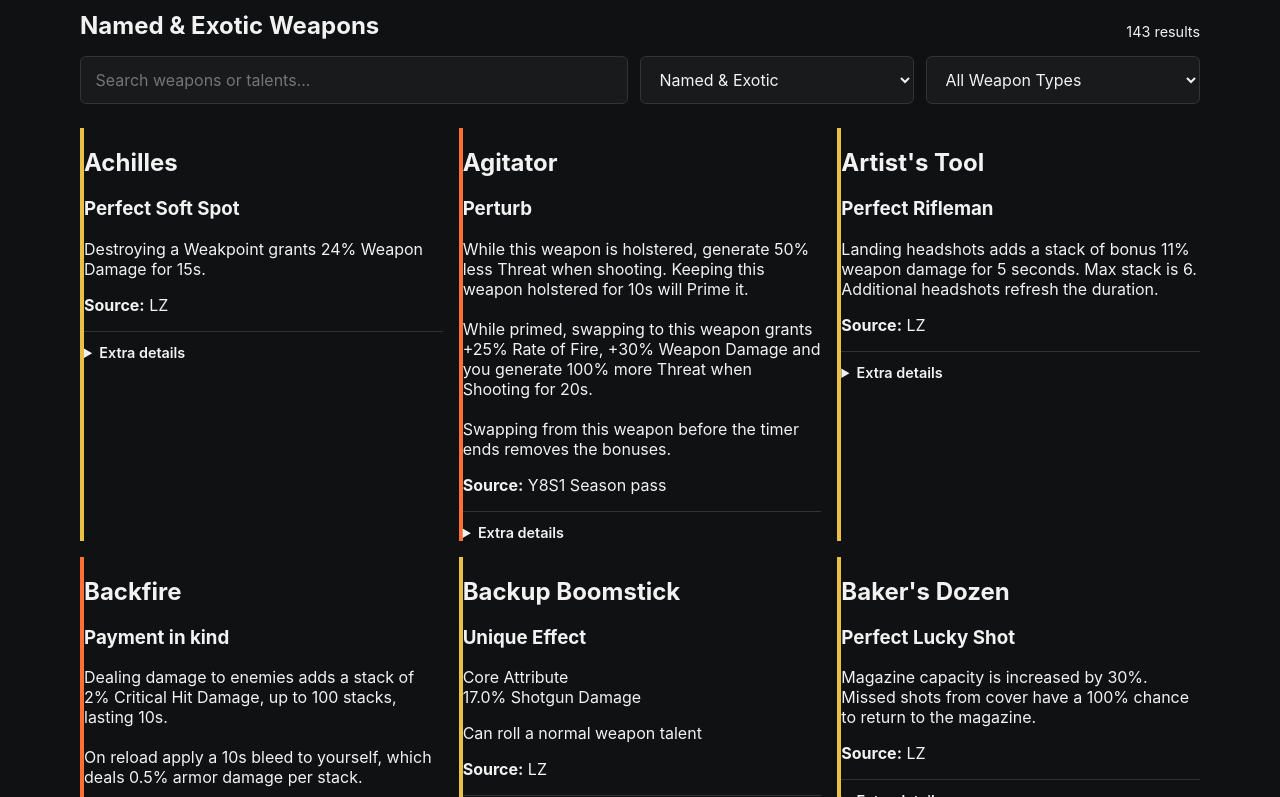
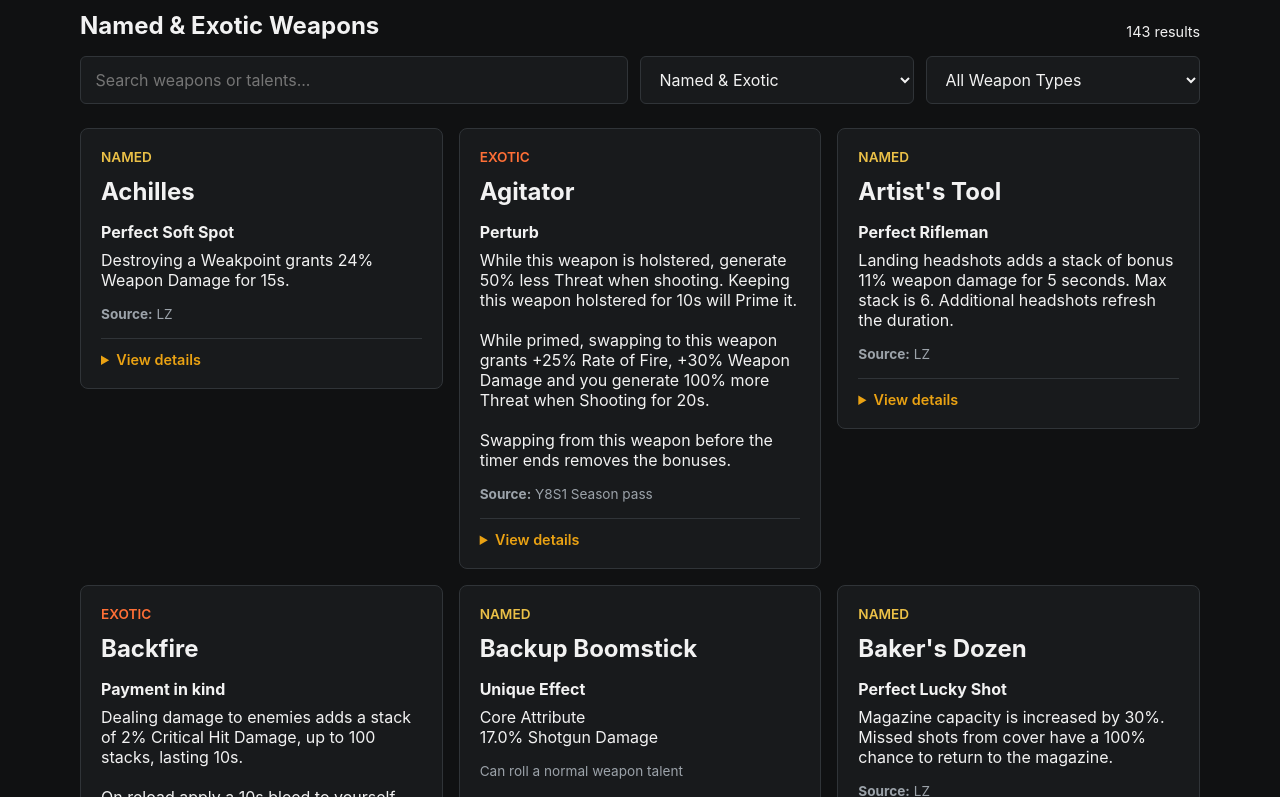
Before and after one commit to LeAndeh/division2-reference, a React (Vite) app: page / in a window 1280 px wide. Shown: the part 683-1480 px from the top of the page. Built offline with nearby package versions, Linux system fonts and the light colour scheme.

Commit message:
updating design of exotic weapon card to be more inline with the other sections.

```diff
--- a/src/components/WeaponCard.tsx
+++ b/src/components/WeaponCard.tsx
@@ -26,6 +26,7 @@ function formatWeaponType(value: string) {
       aria-label={`${weapon.name}, ${weapon.type} weapon`}
     >
       <div className="weapon-card__header">
+        <span className="weapon-card__classification">{weapon.type.toUpperCase()}</span>
         <div>
           <h2>{weapon.name}</h2>
         </div>
@@ -71,7 +72,7 @@ function formatWeaponType(value: string) {
       )}
 
       <details className="weapon-card__details">
-        <summary>Extra details</summary>
+        <summary>View details</summary>
 
         <div className="weapon-card__details-content">
           <div className="weapon-card__detail-row">
--- a/src/styles/app.css
+++ b/src/styles/app.css
@@ -164,7 +164,8 @@ footer {
    Weapons section
    ========================= */
 
-.weapons-section {
+.weapons-section,
+.gear-section {
   margin-top: 2rem;
 }
 
@@ -185,7 +186,8 @@ footer {
   font-size: 0.9rem;
 }
 
-.weapon-filters {
+.weapon-filters,
+.gear-filters {
   display: grid;
   grid-template-columns: minmax(240px, 2fr) 1fr 1fr;
   gap: 0.75rem;
@@ -193,12 +195,15 @@ footer {
 }
 
 .weapon-filters input,
-.weapon-filters select {
+.weapon-filters select,
+.gear-filters input,
+.gear-filters select {
   width: 100%;
+  min-width: 0;
   padding: 0.75rem 0.9rem;
 
   background: var(--surface);
-  color: var(--text-primary);
+  color: var(--text);
 
   border: 1px solid var(--border);
   border-radius: 6px;
@@ -207,15 +212,19 @@ footer {
 }
 
 .weapon-filters input:focus,
-.weapon-filters select:focus {
-  outline: 2px solid var(--accent-primary);
+.weapon-filters select:focus,
+.gear-filters input:focus,
+.gear-filters select:focus {
+  outline: 2px solid var(--accent);
   outline-offset: 1px;
 }
 
-.weapon-grid {
+.weapon-grid,
+.gear-grid {
   display: grid;
   grid-template-columns: repeat(auto-fit, minmax(280px, 1fr));
   gap: 1rem;
+  align-items: start;
 }
 
 .empty-state {
@@ -224,7 +233,8 @@ footer {
 }
 
 @media (max-width: 750px) {
-  .weapon-filters {
+  .weapon-filters,
+  .gear-filters {
     grid-template-columns: 1fr;
   }
 
@@ -234,71 +244,138 @@ footer {
   }
 }
 
-.weapon-card {
-  border-left: 4px solid transparent;
+.weapon-card,
+.gear-card {
+  min-width: 0;
+  background: var(--surface);
+  color: var(--text);
+  border: 1px solid var(--border);
+  border-radius: 8px;
+  padding: 1.25rem;
+  overflow-wrap: anywhere;
 }
 
-.weapon-card--named {
-  border-left-color: var(--named-color);
+.weapon-card__classification,
+.gear-card__classification {
+  display: block;
+  margin-bottom: 0.75rem;
+  font-size: 0.85rem;
+  font-weight: 600;
 }
 
-.weapon-card--exotic {
-  border-left-color: var(--exotic-color);
+.weapon-card--named .weapon-card__classification,
+.gear-card--named .gear-card__classification {
+  color: var(--named-color);
 }
 
-/* new line properly */
+.weapon-card--exotic .weapon-card__classification,
+.gear-card--exotic .gear-card__classification {
+  color: var(--exotic-color);
+}
+
+.weapon-card__header h2,
+.gear-card__header h2 {
+  margin: 0 0 0.75rem;
+}
+
+.weapon-card__talent,
+.weapon-card__special,
+.gear-card__talent,
+.gear-card__special {
+  margin-top: 1rem;
+}
+
+.weapon-card h3,
+.gear-card h3 {
+  margin: 0 0 0.5rem;
+  font-size: 1rem;
+}
+
 .weapon-card__talent p,
-.weapon-card__special p {
+.weapon-card__special p,
+.gear-card__talent p,
+.gear-card__special p {
+  margin: 0;
   white-space: pre-line;
 }
 
-.weapon-card__details {
+.weapon-card__source,
+.weapon-card__normal-talent,
+.gear-card__source {
+  margin: 1rem 0 0;
+  color: var(--text-muted);
+  font-size: 0.85rem;
+  white-space: pre-line;
+}
+
+.gear-card__brand {
+  margin: 0;
+  color: var(--text-muted);
+  font-size: 0.85rem;
+}
+
+.weapon-card__details,
+.gear-card__details {
   margin-top: 1rem;
   padding-top: 0.75rem;
   border-top: 1px solid var(--border);
 }
 
-.weapon-card__details summary {
+.weapon-card__details summary,
+.gear-card__details summary {
   cursor: pointer;
-  color: var(--accent-primary);
+  color: var(--accent);
   font-weight: 600;
   font-size: 0.9rem;
   user-select: none;
 }
 
-.weapon-card__details summary:hover {
+.weapon-card__details summary:hover,
+.gear-card__details summary:hover {
   text-decoration: underline;
 }
 
-.weapon-card__details-content {
+.weapon-card__details-content,
+.gear-card__details-content {
   margin-top: 1rem;
   display: flex;
   flex-direction: column;
   gap: 0.75rem;
 }
 
-.weapon-card__detail-row {
+.weapon-card__detail-row,
+.gear-card__detail-row {
   display: flex;
   justify-content: space-between;
   gap: 1rem;
 }
 
 .weapon-card__detail-row span,
-.weapon-card__detail-block > span {
-  color: var(--text-secondary);
+.weapon-card__detail-block > strong,
+.gear-card__detail-row span,
+.gear-card__detail-block > span {
+  color: var(--text-muted);
   font-size: 0.85rem;
 }
 
-.weapon-card__detail-row strong {
+.weapon-card__detail-row strong,
+.gear-card__detail-row strong {
   text-align: right;
 }
 
-.weapon-card__detail-block ul {
+.gear-card__detail-block p {
+  margin: 0.5rem 0 0;
+  white-space: pre-line;
+}
+
+.weapon-card__detail-block ul,
+.gear-card__detail-block ul {
   margin: 0.5rem 0 0;
   padding-left: 1.25rem;
 }
 
-.weapon-card__detail-block li {
+.weapon-card__detail-block li,
+.gear-card__detail-block li {
   margin-bottom: 0.35rem;
 }
 
```
